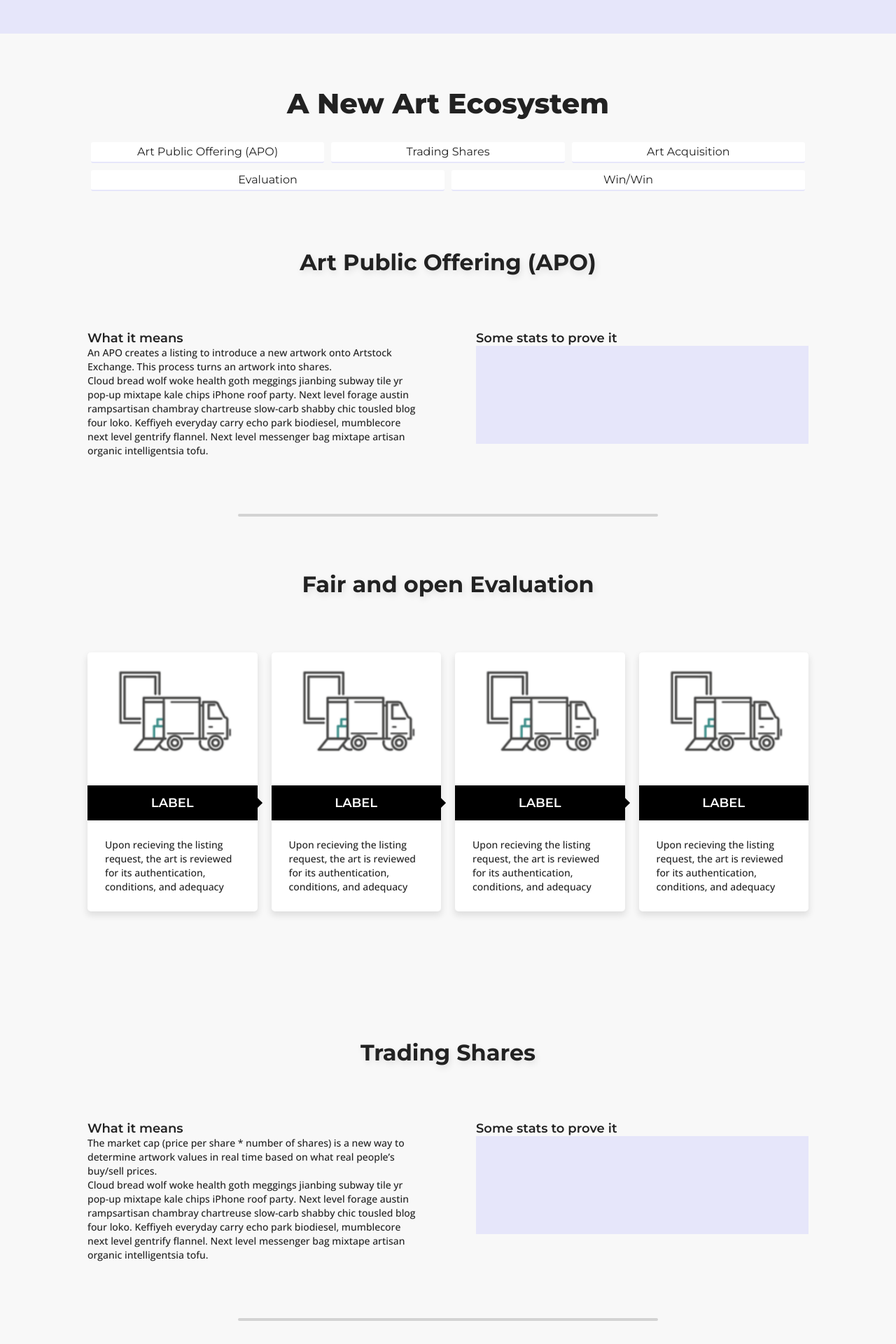
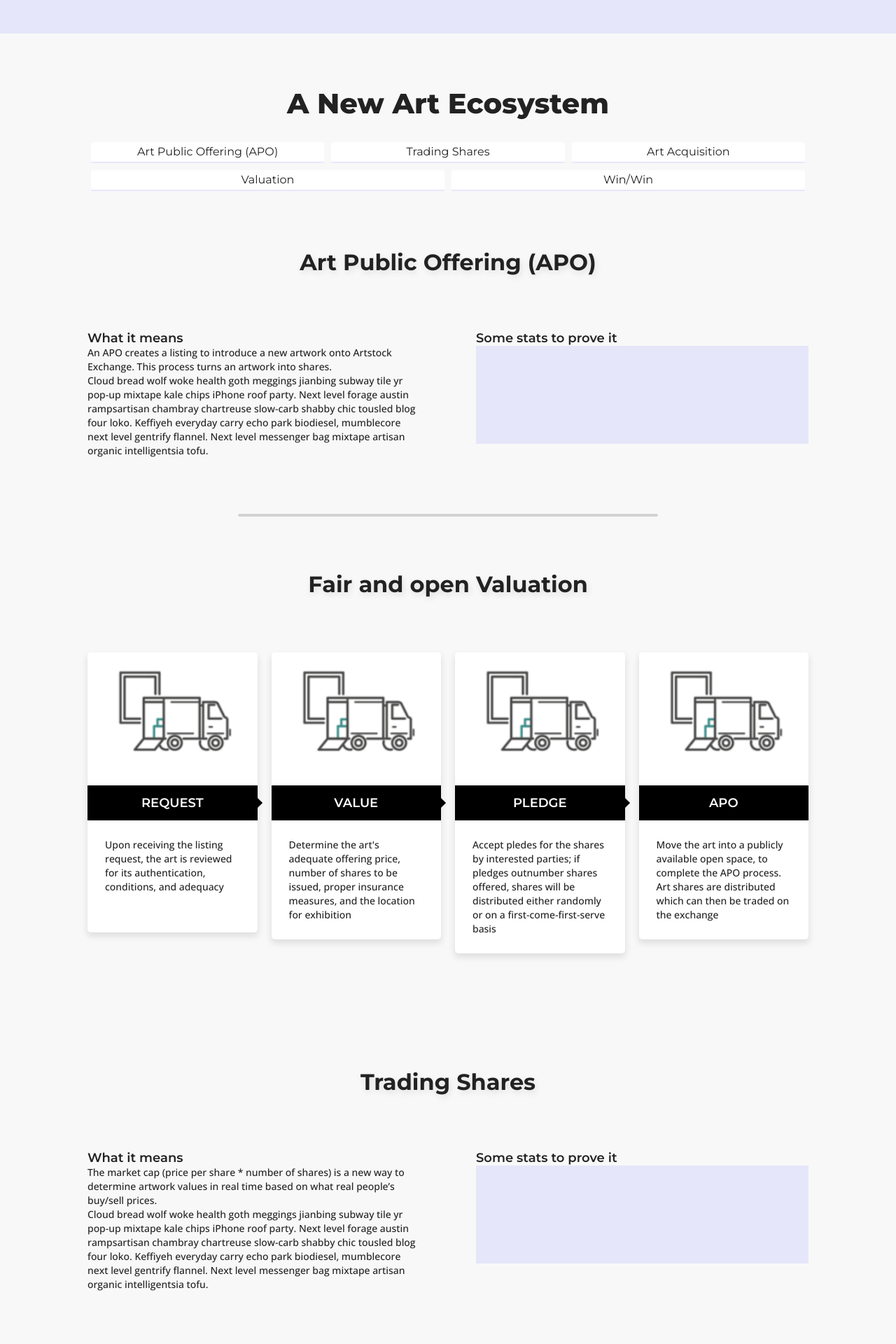
Before and after one commit to volgorean/artstock, a Jekyll site: the page built from tech.html, in a window 1280 px wide. Shown: the part 308-2228 px from the top of the page at 70% size. Built offline with Jekyll 4.4.1, drawn with Linux system fonts in a browser that asks for light colours; some of the changed text lies outside the part shown.

Commit message:
added data, fixed spelling error

```diff
--- /dev/null
+++ b/_data/valuation.yml
@@ -0,0 +1,17 @@
+# should be 4 steps
+
+- label: REQUEST
+  graphic: images/step_graphic.png
+  text: Upon receiving the listing request, the art is reviewed for its authentication, conditions, and adequacy
+
+- label: VALUE
+  graphic: images/step_graphic.png
+  text: Determine the art's adequate offering price, number of shares to be issued, proper insurance measures, and the location for exhibition
+
+- label: PLEDGE
+  graphic: images/step_graphic.png
+  text: Accept pledes for the shares by interested parties; if pledges outnumber shares offered, shares will be distributed either randomly or on a first-come-first-serve basis
+
+- label: APO
+  graphic: images/step_graphic.png
+  text: Move the art into a publicly available open space, to complete the APO process. Art shares are distributed which can then be traded on the exchange
--- a/css/tech.scss
+++ b/css/tech.scss
@@ -23,10 +23,10 @@
 }
 
 /***********************/
-/* evaluation section */
+/* valuation section */
 /***********************/
 
-#evaluation {
+#valuation {
   h2 {
     text-align: center;
     padding-bottom: 80px;
@@ -126,6 +126,7 @@
     }
     .text {
       padding: 25px;
+      min-height: 160px;
     }
   }
   > .step:not(:last-child) {
--- a/tech.html
+++ b/tech.html
@@ -26,7 +26,7 @@ title: Tech
     </div>
 
     <div class="flexi-c r">
-      <a href="#evaluation" class="flexi-i">Evaluation</a>
+      <a href="#valuation" class="flexi-i">Valuation</a>
       <a href="#winwin" class="flexi-i">Win/Win</a>
     </div>
   </div>
@@ -56,42 +56,20 @@ title: Tech
 
 <div class="h-line"><div></div></div>
 
-<section id="evaluation">
+<section id="valuation">
   <div class="flex-shrink">
-    <h2>Fair and open Evaluation</h2>
+    <h2>Fair and open Valuation</h2>
 
     <div class="steps">
+      {% for s in site.data.valuation %}
         <div class="step">
-        <img src="images/step_graphic.png" class="graphic">
-        <h4 class="label">LABEL</h4>
+          <img src="{{s.graphic}}" class="graphic">
+          <h4 class="label">{{s.label}}</h4>
           <div class="text">
-          <p>Upon recieving the listing request, the art is reviewed for its authentication, conditions, and adequacy</p>
+            <p>{{s.text}}</p>
           </div>
         </div>
-
-      <div class="step">
-        <img src="images/step_graphic.png" class="graphic">
-        <h4 class="label">LABEL</h4>
-        <div class="text">
-          <p>Upon recieving the listing request, the art is reviewed for its authentication, conditions, and adequacy</p>
-        </div>
-      </div>
-
-      <div class="step">
-        <img src="images/step_graphic.png" class="graphic">
-        <h4 class="label">LABEL</h4>
-        <div class="text">
-          <p>Upon recieving the listing request, the art is reviewed for its authentication, conditions, and adequacy</p>
-        </div>
-      </div>
-
-      <div class="step">
-        <img src="images/step_graphic.png" class="graphic">
-        <h4 class="label">LABEL</h4>
-        <div class="text">
-          <p>Upon recieving the listing request, the art is reviewed for its authentication, conditions, and adequacy</p>
-        </div>
-      </div>
+      {% endfor %}
     </div>
   </div>
 </section>
@@ -125,37 +103,15 @@ title: Tech
     <h2>Win/Win for buyers and sellers</h2>
 
     <div class="steps">
+      {% for s in site.data.winwin %}
         <div class="step">
-        <img src="images/step_graphic.png" class="graphic">
-        <h4 class="label">LABEL</h4>
+          <img src="{{s.graphic}}" class="graphic">
+          <h4 class="label">{{s.label}}</h4>
           <div class="text">
-          <p>Upon recieving the listing request, the art is reviewed for its authentication, conditions, and adequacy</p>
+            <p>{{s.text}}</p>
           </div>
         </div>
-
-      <div class="step">
-        <img src="images/step_graphic.png" class="graphic">
-        <h4 class="label">LABEL</h4>
-        <div class="text">
-          <p>Upon recieving the listing request, the art is reviewed for its authentication, conditions, and adequacy</p>
-        </div>
-      </div>
-
-      <div class="step">
-        <img src="images/step_graphic.png" class="graphic">
-        <h4 class="label">LABEL</h4>
-        <div class="text">
-          <p>Upon recieving the listing request, the art is reviewed for its authentication, conditions, and adequacy</p>
-        </div>
-      </div>
-
-      <div class="step">
-        <img src="images/step_graphic.png" class="graphic">
-        <h4 class="label">LABEL</h4>
-        <div class="text">
-          <p>Upon recieving the listing request, the art is reviewed for its authentication, conditions, and adequacy</p>
-        </div>
-      </div>
+      {% endfor %}
     </div>
   </div>
 </section>
```
Also changed, not shown: _data/winwin.yml (+17 -0 lines). Lines whose indentation alone changed are shown as unchanged.
